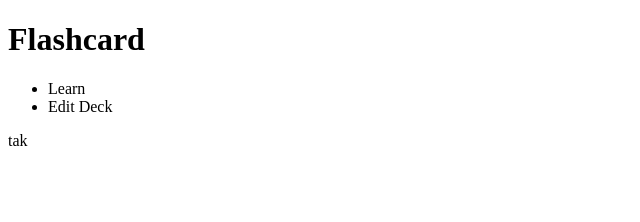
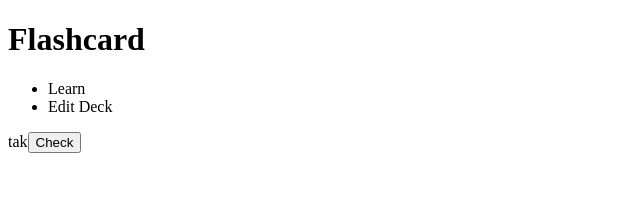
Before and after one commit to dawid-fulmes/flashcards, a React (Create React App) app: page / in a window 1280 px wide. Shown: the top 222 px of the page, without its empty margins (0-640 px from the left). Built offline with nearby package versions, Linux system fonts and the light colour scheme.

Commit message:
Add interface buttons to CurrentCard

```diff
--- a/src/components/Learn/CurrentCard.js
+++ b/src/components/Learn/CurrentCard.js
@@ -12,11 +12,21 @@ class CurrentCard extends Component {
         const { isTurned } = this.state
         const { currentCard } = this.props
         const { handleClick } = this
+        const checkButton = (
+            <button>Check</button>
+        )
+        const CorrectWrongButtons = (
+            <>
+                <button>Wrong</button>
+                <button>Correct</button>
+            </>
+        )
         return (
             <div className="current-card">
                 <div onClick={handleClick}>
                     {currentCard.pol}
                     {isTurned ? currentCard.eng : null}
+                    {isTurned ? CorrectWrongButtons : checkButton}
                 </div>
             </div>
         );
```
